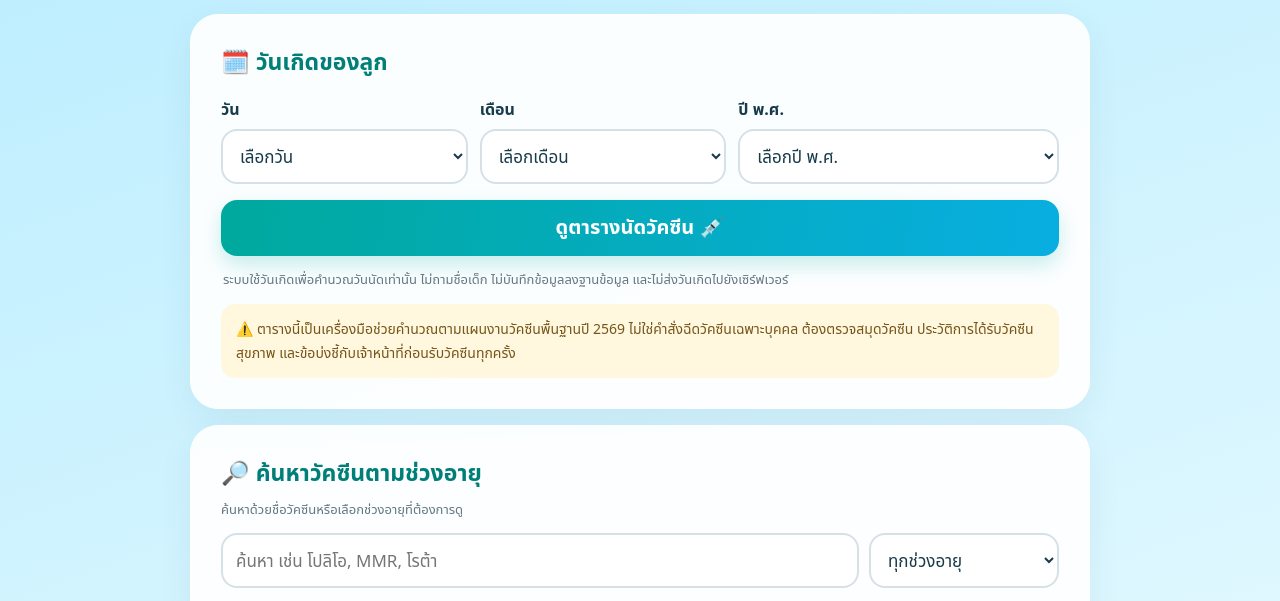
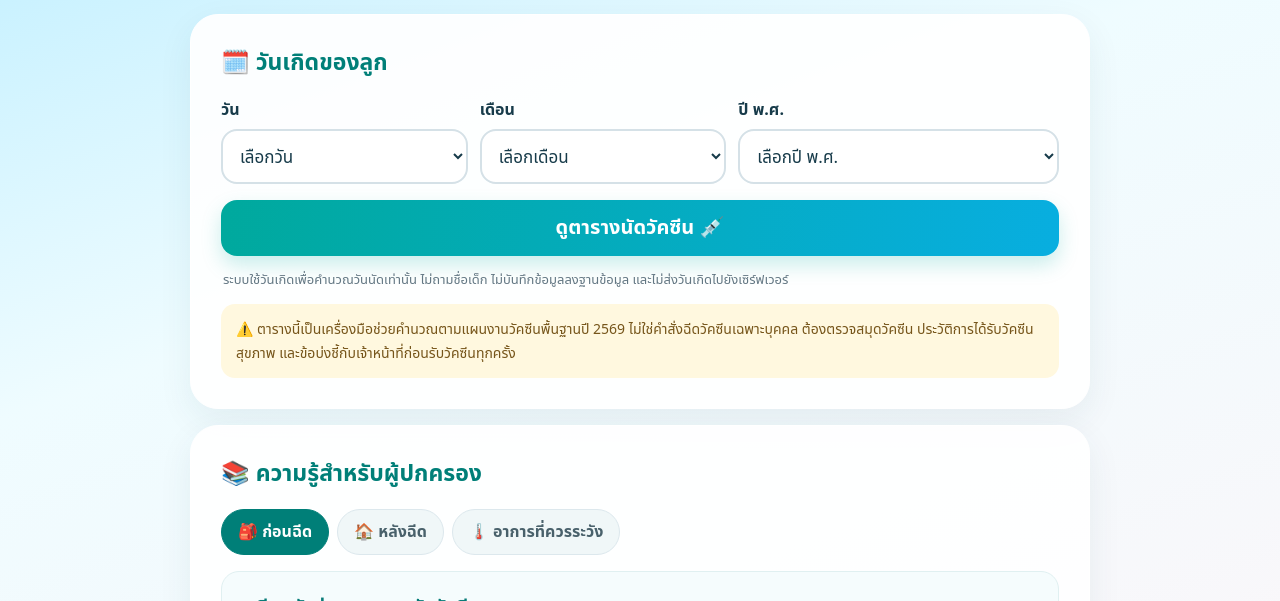
Before and after one commit to jinsawoo14-maker/vaccine-schedule-lalai, a plain HTML site: page index.html in a window 1280 px wide. Shown: the part 195-796 px from the top of the page. Drawn offline with Linux system fonts and the light colour scheme.

Commit message:
Update index.html

```diff
--- a/index.html
+++ b/index.html
@@ -33,7 +33,6 @@ main{width:min(900px,calc(100% - 28px));margin:0 auto 40px}.panel{background:#ff
 <div class="vaccine-list" id="list"></div>
 <div class="notice">หมายเหตุ: วันตามเกณฑ์ที่ผ่านไปไม่ได้แปลว่าเด็กขาดวัคซีน หากเลยกำหนดหรือไม่แน่ใจว่าได้รับเข็มใดแล้ว ให้นำสมุดบันทึกสุขภาพแม่และเด็ก (สมุดสีชมพู) ไปให้เจ้าหน้าที่ประเมิน ไม่ควรเริ่มฉีดซ้ำหรือข้ามเข็มเอง</div>
 </section>
-<section class="panel search-panel"><h2>🔎 ค้นหาวัคซีนตามช่วงอายุ</h2><p class="section-sub">ค้นหาด้วยชื่อวัคซีนหรือเลือกช่วงอายุที่ต้องการดู</p><div class="filterbar"><input class="searchbox" id="searchInput" type="search" placeholder="ค้นหา เช่น โปลิโอ, MMR, โรต้า"><select class="searchbox" id="ageFilter"><option value="all">ทุกช่วงอายุ</option><option value="0">แรกเกิด</option><option value="1">1 เดือน</option><option value="2">2 เดือน</option><option value="4">4 เดือน</option><option value="6">6 เดือน</option><option value="9">9 เดือน</option><option value="12">1 ปี</option><option value="18">1 ปี 6 เดือน</option><option value="30">2 ปี 6 เดือน</option><option value="48">4 ปี</option></select></div><div class="vaccine-list" id="searchResults"><div class="empty">เลือกช่วงอายุหรือพิมพ์ชื่อวัคซีนเพื่อค้นหา</div></div></section>
 <section class="panel knowledge-panel"><h2>📚 ความรู้สำหรับผู้ปกครอง</h2><div class="tabs"><button class="tab active" data-tab="before">🎒 ก่อนฉีด</button><button class="tab" data-tab="after">🏠 หลังฉีด</button><button class="tab" data-tab="warning">🌡️ อาการที่ควรระวัง</button></div>
 <div class="knowledge" id="knowledgeContent"><h3>เตรียมตัวก่อนพาลูกมารับวัคซีน</h3><ul><li>นำสมุดบันทึกสุขภาพแม่และเด็ก (สมุดสีชมพู) มาทุกครั้ง</li><li>แจ้งเจ้าหน้าที่หากเด็กเคยแพ้วัคซีนหรือส่วนประกอบของวัคซีน มีโรคประจำตัว ภูมิคุ้มกันบกพร่อง หรือเคยมีอาการผิดปกติหลังฉีดวัคซีน</li><li>แจ้งประวัติการได้รับวัคซีนจากสถานพยาบาลอื่นให้ครบถ้วน</li><li>หากเด็กกำลังมีไข้หรือเจ็บป่วย ควรแจ้งเจ้าหน้าที่เพื่อประเมินก่อนฉีด ไม่ควรตัดสินใจเลื่อนหรือฉีดเอง</li><li>ให้เด็กพักผ่อนและรับประทานอาหารหรือนมตามวัยตามปกติ</li></ul></div>
 </section>
```
